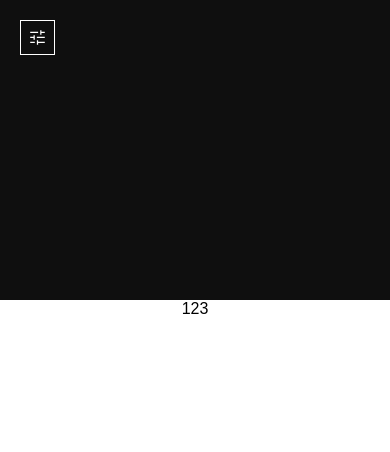
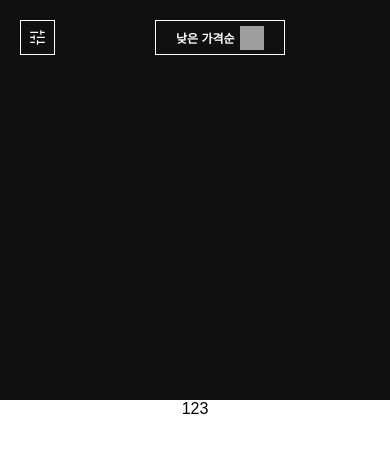
Before and after one commit to FavoritePhotoTeam3/1-favoritePhoto-3-FE, a React (Create React App) app: page / in a window 390 px wide. Shown: the top 452 px of the page. Built offline with nearby package versions, Linux system fonts and the light colour scheme; grey boxes are pictures that could not be loaded; the HTML template or start-up script is replaced by a standard one; a web font is replaced by a local one.

Commit message:
feat: 테두리 있는 dropdown 추가

```diff
--- a/src/Test.css
+++ b/src/Test.css
@@ -1,6 +1,8 @@
 .testContainer {
   background-color: #0f0f0f;
   width: 100%;
-  height: 300px;
+  height: 400px;
   padding: 20px;
+  display: flex;
+  gap: 100px;
 }
--- a/src/Test.js
+++ b/src/Test.js
@@ -1,17 +1,31 @@
 import React from "react";
-import { DropdownNormal } from "./components/DropdownNormal";
+import {
+  DropdownNoneBorder,
+  DropdownBorder,
+} from "./components/DropdownNormal";
 import "./Test.css";
 
 const DEFAULT_SELECT_OPTION = "등급";
 const DEFAULT_SELECT_OPTIONS = ["COMMON", "RARE", "SUPER RARE", "LEGENDARY"];
+const DEFAULT_ORDER_OPTION = "낮은 가격순";
+const DEFAULT_ORDER_OPTIONS = [
+  "최신 순",
+  "오래된 순",
+  "높은 가격순",
+  "낮은 가격순",
+];
 
 function Test() {
   return (
     <div className="test">
       <div className="testContainer">
-        <DropdownNormal
+        <DropdownNoneBorder
           title={DEFAULT_SELECT_OPTION}
           options={DEFAULT_SELECT_OPTIONS}
+        />
+        <DropdownBorder
+          title={DEFAULT_ORDER_OPTION}
+          options={DEFAULT_ORDER_OPTIONS}
         />
       </div>
     </div>
--- a/src/components/DropdownNormal.jsx
+++ b/src/components/DropdownNormal.jsx
@@ -1,10 +1,12 @@
+// 테두리 없는 dropdown: DropdownNoneBorder
+// 테두리 있는 dropdown: DropdownBorder
 import React, { useEffect, useRef, useState } from "react";
 import styles from "../styles/DropdownNormal.module.css";
 
 import downArrow from "../images/icon_arrowdown.svg";
 import filterIcon from "../images/icon_filter.svg";
 
-export function DropdownNormal({ title = "Select", options = [] }) {
+export function DropdownNoneBorder({ title = "Select", options = [] }) {
   const [isOpen, setIsOpen] = useState(false);
   const [selectedOption, setSelectedOption] = useState(title);
 
@@ -61,3 +63,53 @@ export function DropdownNormal({ title = "Select", options = [] }) {
     </div>
   );
 }
+
+export function DropdownBorder({ title = "Select", options = [] }) {
+  const [isOpen, setIsOpen] = useState(false);
+  const [selectedOption, setSelectedOption] = useState(title);
+
+  const dropdownRef = useRef(null);
+
+  const toggleDropdown = () => {
+    setIsOpen(!isOpen);
+  };
+
+  const selectOption = (option) => {
+    setIsOpen(false);
+  };
+
+  useEffect(() => {
+    const handleClickOutside = (event) => {
+      if (dropdownRef.current && !dropdownRef.current.contains(event.target)) {
+        setIsOpen(false);
+      }
+    };
+
+    document.addEventListener("mousedown", handleClickOutside);
+    return () => {
+      document.removeEventListener("mousedown", handleClickOutside);
+    };
+  }, []);
+
+  return (
+    <div className={styles.borderedDropdown} ref={dropdownRef}>
+      <button className={styles.borderedButton} onClick={toggleDropdown}>
+        <span className={styles.buttonText}>{selectedOption}</span>
+        <img
+          src={downArrow}
+          alt="Dropdown Icon"
+          className={`${styles.arrowIcon} ${isOpen ? styles.menuOpen : ""}`}
+        />
+      </button>
+      {isOpen && (
+        <ul className={`${styles.dropdownMenu} ${styles.bordered}`}>
+          {options.map((option, index) => (
+            <li key={index} onClick={() => selectOption(option)}>
+              {option}
+            </li>
+          ))}
+        </ul>
+      )}
+    </div>
+  );
+}
--- a/src/styles/DropdownNormal.module.css
+++ b/src/styles/DropdownNormal.module.css
@@ -39,39 +39,95 @@
   padding: 15px 20px;
   display: flex;
   flex-direction: column;
+  align-items: flex-start;
   gap: 15px;
   font-size: 16px;
   font-weight: 700;
   position: absolute;
-  top: 42px;
+  top: 54px;
   left: 0;
   &:hover {
     cursor: pointer;
   }
 }
 
+.borderedDropdown {
+  display: flex;
+  position: relative;
+}
+.borderedButton {
+  display: flex;
+  justify-content: space-between;
+  align-items: center;
+  padding: 13px 20px;
+  border: 1px solid #ffffff;
+  width: 180px;
+  height: 50px;
+  background-color: #0f0f0f;
+  color: #ffffff;
+  font-size: 16px;
+  font-weight: 700;
+  &:hover {
+    cursor: pointer;
+  }
+}
+.dropdownMenu.bordered {
+  width: 180px;
+}
+
 @media (max-width: 1199px) {
-  .normalButton {
+  .dropdownNormal .normalButton {
     width: 58px;
     height: 22px;
+  }
+  .dropdownNormal .buttonText {
+    font-size: 14px;
+  }
+  .dropdownMenu {
+    font-size: 14px;
+  }
+
+  .borderedButton {
+    width: 140px;
+    height: 45px;
+  }
+  .dropdownMenu.bordered {
+    width: 140px;
+  }
+  .borderedDropdown .buttonText {
+    font-size: 14px;
   }
 }
 
 @media (max-width: 743px) {
-  .normalButton {
+  .dropdownNormal .normalButton {
     border: 1px solid #ffffff;
     width: 35px;
     height: 35px;
   }
-  .buttonText {
+  .dropdownNormal .buttonText {
     display: none;
   }
-  .buttonIcon {
+  .dropdownNormal .buttonIcon {
     display: flex;
     justify-content: center;
     align-items: center;
   }
-  .arrowIcon {
+  .dropdownNormal .arrowIcon {
     display: none;
   }
+  .dropdownMenu {
+    font-size: 12px;
+  }
+
+  .borderedButton {
+    width: 130px;
+    height: 35px;
+  }
+  .dropdownMenu.bordered {
+    width: 130px;
+  }
+  .borderedDropdown .buttonText {
+    font-size: 12px;
+  }
 }
```
